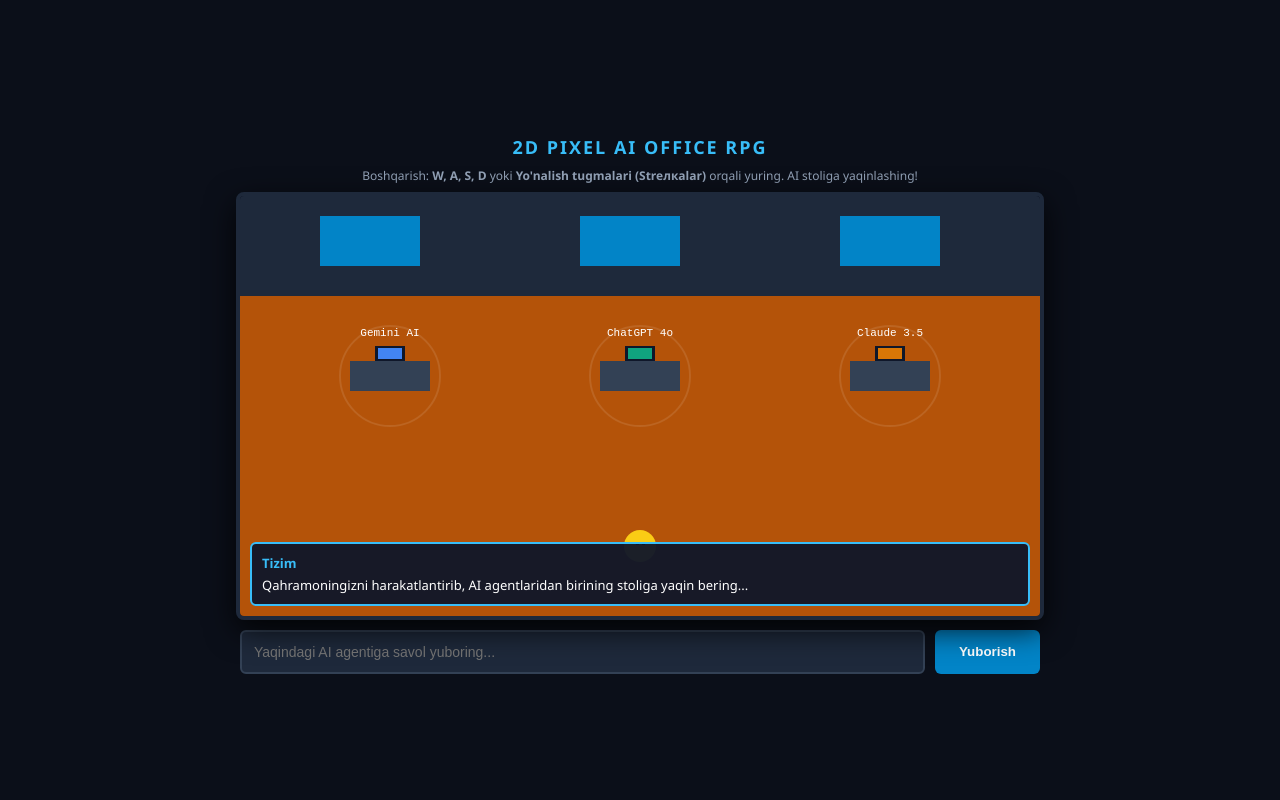
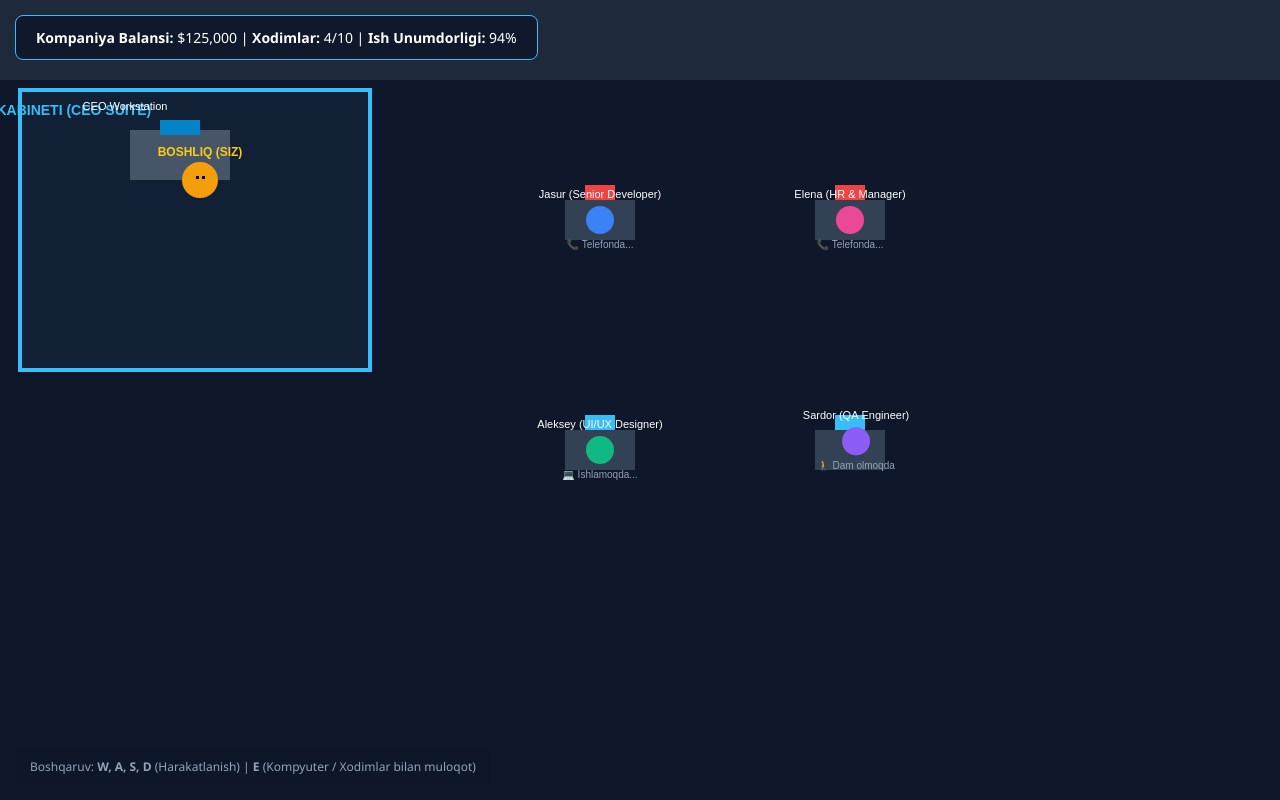
Before and after one commit to wolfproab777-cloud/agentai2d, a website: page index.html in a window 1280 px wide. Drawn offline with nearby package versions, Linux system fonts and the light colour scheme; no server answers.

Commit message:
Refactor index.html for CEO Simulator interface

```diff
--- a/index.html
+++ b/index.html
@@ -2,169 +2,225 @@
 <html lang="uz">
 <head>
     <meta charset="UTF-8">
-    <title>2D Pixel AI RPG Office</title>
-    <script src="/socket.io/socket.io.js"></script>
+    <meta name="viewport" content="width=device-width, initial-scale=1.0">
+    <title>My Pixel Virtual HQ - CEO Simulator</title>
     <style>
-        body { background: #0b0f19; color: #fff; font-family: 'Segoe UI', monospace; display: flex; flex-direction: column; align-items: center; justify-content: center; min-height: 100vh; margin: 0; }
-        h1 { margin: 8px 0; font-size: 18px; color: #38bdf8; text-transform: uppercase; letter-spacing: 2px; }
-        .controls-hint { font-size: 12px; color: #94a3b8; margin-bottom: 8px; }
-        #canvas-container { position: relative; border: 4px solid #1e293b; border-radius: 8px; box-shadow: 0 10px 30px rgba(0,0,0,0.8); }
-        canvas { background: #0f172a; image-rendering: pixelated; display: block; border-radius: 4px; }
-        #chat-interface { margin-top: 10px; width: 800px; display: flex; gap: 10px; }
-        input { flex: 1; padding: 12px; background: #1e293b; border: 2px solid #334155; border-radius: 6px; color: #fff; font-size: 14px; outline: none; }
-        input:focus { border-color: #38bdf8; }
-        button { padding: 12px 24px; background: #0284c7; color: #fff; font-weight: bold; border: none; border-radius: 6px; cursor: pointer; }
-        button:hover { background: #0369a1; }
-        #dialog-box { position: absolute; bottom: 10px; left: 10px; right: 10px; background: rgba(15, 23, 42, 0.95); border: 2px solid #38bdf8; border-radius: 6px; padding: 10px; font-size: 13px; max-height: 80px; overflow-y: auto; }
+        * { box-sizing: border-box; margin: 0; padding: 0; user-select: none; }
+        body, html { width: 100%; height: 100%; overflow: hidden; background: #090d16; font-family: 'Segoe UI', Tahoma, Geneva, Verdana, sans-serif; color: #fff; }
+
+        /* Canvas to'liq ekran */
+        canvas { display: block; image-rendering: pixelated; width: 100vw; height: 100vh; }
+
+        /* Boshliq Kompyuter OS Paneli (Virtual PC) */
+        #pc-overlay {
+            display: none; position: absolute; top: 5%; left: 5%; width: 90%; height: 90%;
+            background: #1e1e2e; border: 4px solid #3b4252; border-radius: 12px;
+            box-shadow: 0 0 40px rgba(0,0,0,0.9); z-index: 100; flex-direction: column;
+        }
+        .pc-header { background: #2e3440; padding: 10px 20px; display: flex; justify-content: space-between; align-items: center; border-bottom: 2px solid #4c566a; }
+        .pc-body { flex: 1; padding: 20px; display: grid; grid-template-columns: 1fr 2fr; gap: 20px; overflow-y: auto; }
+        .pc-card { background: #2e3440; border-radius: 8px; padding: 15px; border: 1px solid #4c566a; }
+        .close-btn { background: #bf616a; color: #fff; border: none; padding: 6px 14px; border-radius: 6px; cursor: pointer; font-weight: bold; }
+        .action-btn { background: #a3be8c; color: #2e3440; border: none; padding: 8px 12px; border-radius: 6px; cursor: pointer; font-weight: bold; margin-top: 10px; width: 100%; }
+
+        /* HUD Xabarlar va Boshqaruv */
+        #hud { position: absolute; top: 15px; left: 15px; background: rgba(15, 23, 42, 0.85); padding: 12px 20px; border-radius: 8px; border: 1px solid #38bdf8; font-size: 14px; pointer-events: none; }
+        #controls-hint { position: absolute; bottom: 15px; left: 15px; background: rgba(15, 23, 42, 0.85); padding: 10px 15px; border-radius: 8px; font-size: 12px; color: #94a3b8; }
     </style>
 </head>
 <body>
 
-<h1>2D Pixel AI Office RPG</h1>
-<div class="controls-hint">Boshqarish: <b>W, A, S, D</b> yoki <b>Yo'nalish tugmalari (Streлкаlar)</b> orqali yuring. AI stoliga yaqinlashing!</div>
+<div id="hud">
+    <b>Kompaniya Balansi:</b> $<span id="company-funds">125,000</span> |
+    <b>Xodimlar:</b> <span id="staff-count">4</span>/10 |
+    <b>Ish Unumdorligi:</b> <span id="productivity">94</span>%
+</div>
 
-<div id="canvas-container">
-    <canvas id="office" width="800" height="420"></canvas>
-    <div id="dialog-box">
-        <b id="agent-name" style="color:#38bdf8;">Tizim</b>
-        <p id="agent-text" style="margin: 4px 0 0 0;">Qahramoningizni harakatlantirib, AI agentlaridan birining stoliga yaqin bering...</p>
+<div id="controls-hint">
+    Boshqaruv: <b>W, A, S, D</b> (Harakatlanish) | <b>E</b> (Kompyuter / Xodimlar bilan muloqot)
+</div>
+
+<!-- CEO BOSHLIQ KOMPYUTERI INTERFEYSI -->
+<div id="pc-overlay">
+    <div class="pc-header">
+        <h3>💻 CEO Operating System v2.0 - Boss Workstation</h3>
+        <button class="close-btn" onclick="closePC()">X (Chiqish)</button>
+    </div>
+    <div class="pc-body">
+        <div class="pc-card">
+            <h4>Boshqaruv Paneli</h4>
+            <br>
+            <p>Loyiha Holati: <b>Aktiv (Dasturlash bosqichida)</b></p>
+            <p>Bugungi Tushum: <b>+$4,500</b></p>
+            <button class="action-btn" onclick="assignTask()">Yangi Loyiha Topshirish</button>
+            <button class="action-btn" style="background:#88c0d0;" onclick="payBonus()">Xodimlarga Bonus Berish</button>
+        </div>
+        <div class="pc-card">
+            <h4>Xodimlar va Hisobotlar</h4>
+            <div id="reports-list" style="margin-top: 10px; font-size: 13px; line-height: 1.8;">
+                • <b>Lead Dev (Jasur):</b> Frontend optimizatsiyasi yakunlandi (100%).<br>
+                • <b>Designer (Aleksey):</b> Yangi UI/UX maketlari tayyor.<br>
+                • <b>Manager (Elena):</b> Mijozlar bilan muzokaralar davom etmoqda.
+            </div>
+        </div>
     </div>
 </div>
 
-<div id="chat-interface">
-    <input type="text" id="userInput" placeholder="Yaqindagi AI agentiga savol yuboring...">
-    <button onclick="sendPrompt()">Yuborish</button>
-</div>
+<canvas id="gameCanvas"></canvas>
 
 <script>
-const socket = io();
-const canvas = document.getElementById('office');
+const canvas = document.getElementById('gameCanvas');
 const ctx = canvas.getContext('2d');
 
-let activeAgent = null;
+function resizeCanvas() {
+    canvas.width = window.innerWidth;
+    canvas.height = window.innerHeight;
+}
+resizeCanvas();
+window.addEventListener('resize', resizeCanvas);
 
-// Qahramon (Player) obyekti
-const player = {
-    x: 400,
-    y: 350,
-    size: 16,
-    speed: 4,
-    color: '#facc15'
+let nearPC = false;
+let funds = 125000;
+
+// CEO Boshliq Personaji
+const boss = {
+    x: 200, y: 180, size: 18, speed: 5, color: '#f59e0b', name: "BOSHLIQ (SIZ)"
 };
 
-const keys = {};
-
-// AI Agentlar stollari
-const agents = [
-    { id: 1, name: "Gemini AI", model: "gemini", color: "#4285F4", x: 150, y: 180, text: "Salom! Men Gemini-man. Meni yonimga kelib savol bering." },
-    { id: 2, name: "ChatGPT 4o", model: "chatgpt", color: "#10a37f", x: 400, y: 180, text: "Salom! Men ChatGPT-man. Kod yoki matnlar bo'yicha yordam beraman." },
-    { id: 3, name: "Claude 3.5", model: "claude", color: "#d97706", x: 650, y: 180, text: "Salom! Men Claude-man. Murakkab mantiqiy savollaringizni kutaman." }
+// Xodimlar va ularning Lavozimlari
+const employees = [
+    { name: "Jasur", role: "Senior Developer", x: 600, y: 220, deskX: 600, deskY: 220, state: "working", color: "#3b82f6", timer: 0 },
+    { name: "Elena", role: "HR & Manager", x: 850, y: 220, deskX: 850, deskY: 220, state: "calling", color: "#ec4899", timer: 0 },
+    { name: "Aleksey", role: "UI/UX Designer", x: 600, y: 450, deskX: 600, deskY: 450, state: "working", color: "#10b981", timer: 0 },
+    { name: "Sardor", role: "QA Engineer", x: 850, y: 450, deskX: 850, deskY: 450, state: "walking", color: "#8b5cf6", timer: 0 }
 ];
 
-window.addEventListener('keydown', e => keys[e.key] = true);
+const keys = {};
+window.addEventListener('keydown', e => {
+    keys[e.key] = true;
+    if ((e.key === 'e' || e.key === 'E') && nearPC) {
+        document.getElementById('pc-overlay').style.display = 'flex';
+    }
+});
 window.addEventListener('keyup', e => keys[e.key] = false);
 
-function updatePlayer() {
-    if ((keys['w'] || keys['W'] || keys['ArrowUp']) && player.y > 115) player.y -= player.speed;
-    if ((keys['s'] || keys['S'] || keys['ArrowDown']) && player.y < canvas.height - 20) player.y += player.speed;
-    if ((keys['a'] || keys['A'] || keys['ArrowLeft']) && player.x > 20) player.x -= player.speed;
-    if ((keys['d'] || keys['D'] || keys['ArrowRight']) && player.x < canvas.width - 20) player.x += player.speed;
+function closePC() {
+    document.getElementById('pc-overlay').style.display = 'none';
+}
 
-    // Eng yaqin agentni aniqlash
-    let found = null;
-    agents.forEach(a => {
-        const dist = Math.hypot(player.x - a.x, player.y - a.y);
-        if (dist < 70) {
-            found = a;
-        }
-    });
+function assignTask() {
+    funds += 2500;
+    document.getElementById('company-funds').innerText = funds.toLocaleString();
+    alert("Yangi topshiriq berildi! Kompaniya daromadi oshdi.");
+}
 
-    if (found !== activeAgent) {
-        activeAgent = found;
-        if (activeAgent) {
-            document.getElementById('agent-name').innerText = `${activeAgent.name} (${activeAgent.model.toUpperCase()})`;
-            document.getElementById('agent-text').innerText = activeAgent.text;
-        } else {
-            document.getElementById('agent-name').innerText = "Tizim";
-            document.getElementById('agent-text').innerText = "AI bilan muloqot qilish uchun uning stoliga yaqinlashing.";
-        }
+function payBonus() {
+    if(funds >= 5000) {
+        funds -= 5000;
+        document.getElementById('company-funds').innerText = funds.toLocaleString();
+        document.getElementById('productivity').innerText = "100";
+        alert("Xodimlarga bonus berildi! Ish unumdorligi maksimal darajaga yetdi.");
     }
 }
 
-function drawGame() {
+// Xodimlarning avtomatik harakati va mantigi
+function updateEmployees() {
+    employees.forEach(emp => {
+        emp.timer++;
+        if (emp.timer > 180) { // Har 3 soniyada holat o'zgarishi
+            emp.timer = 0;
+            const rand = Math.random();
+            if (rand < 0.5) emp.state = "working";
+            else if (rand < 0.8) emp.state = "calling";
+            else emp.state = "walking";
+        }
+
+        // Tasodifiy yurish
+        if (emp.state === "walking") {
+            emp.x += (Math.random() - 0.5) * 2;
+            emp.y += (Math.random() - 0.5) * 2;
+        } else {
+            // Stolga qaytish
+            emp.x += (emp.deskX - emp.x) * 0.1;
+            emp.y += (emp.deskY - emp.y) * 0.1;
+        }
+    });
+}
+
+function updateBoss() {
+    if (keys['w'] || keys['W'] || keys['ArrowUp']) boss.y -= boss.speed;
+    if (keys['s'] || keys['S'] || keys['ArrowDown']) boss.y += boss.speed;
+    if (keys['a'] || keys['A'] || keys['ArrowLeft']) boss.x -= boss.speed;
+    if (keys['d'] || keys['D'] || keys['ArrowRight']) boss.x += boss.speed;
+
+    // CEO Kabinetidagi Kompyuterga yaqinlikni tekshirish (X: 180, Y: 120)
+    const distToPC = Math.hypot(boss.x - 180, boss.y - 120);
+    nearPC = distToPC < 50;
+}
+
+function drawOffice() {
     ctx.clearRect(0, 0, canvas.width, canvas.height);
 
-    // Devor va Pol
-    ctx.fillStyle = '#1e293b'; ctx.fillRect(0, 0, canvas.width, 100);
-    ctx.fillStyle = '#b45309'; ctx.fillRect(0, 100, canvas.width, canvas.height - 100); // Yog'och pol
+    // 1. ZAMIN VA DEVORLAR
+    ctx.fillStyle = '#0f172a'; ctx.fillRect(0, 0, canvas.width, canvas.height); // Asosiy zamin
+    ctx.fillStyle = '#1e293b'; ctx.fillRect(0, 0, canvas.width, 80); // Devorlar
 
-    // Oynalar
-    [80, 340, 600].forEach(wx => {
-        ctx.fillStyle = '#0284c7'; ctx.fillRect(wx, 20, 100, 50);
+    // 2. BOSHLIQ KABINETI (CHEP TOMON)
+    ctx.strokeStyle = '#38bdf8'; ctx.lineWidth = 4;
+    ctx.strokeRect(20, 90, 350, 280); // Shisha kabinet devori
+    ctx.fillStyle = 'rgba(56, 189, 248, 0.05)';
+    ctx.fillRect(20, 90, 350, 280);
+
+    ctx.fillStyle = '#38bdf8'; ctx.font = 'bold 14px sans-serif';
+    ctx.fillText("BOSHLIQ KABINETI (CEO SUITE)", 40, 115);
+
+    // Boshliq Stoli va Kompyuteri
+    ctx.fillStyle = '#475569'; ctx.fillRect(130, 130, 100, 50); // Hashamatli Stol
+    ctx.fillStyle = '#0284c7'; ctx.fillRect(160, 120, 40, 15); // Monitor
+    ctx.fillStyle = nearPC ? '#facc15' : '#fff';
+    ctx.font = '11px sans-serif';
+    ctx.fillText(nearPC ? "[E] KOMPYUTERGA KIRISH" : "CEO Workstation", 125, 110);
+
+    // 3. UMUMIY OPEN-SPACE OFIS (O'NG TOMON)
+    // Xodimlar stollari va kompyuterlari
+    employees.forEach(emp => {
+        // Stol
+        ctx.fillStyle = '#334155'; ctx.fillRect(emp.deskX - 35, emp.deskY - 20, 70, 40);
+        // Monitor
+        ctx.fillStyle = emp.state === "calling" ? '#ef4444' : '#38bdf8';
+        ctx.fillRect(emp.deskX - 15, emp.deskY - 35, 30, 15);
+
+        // Xodimlarni chizish
+        ctx.fillStyle = emp.color;
+        ctx.beginPath(); ctx.arc(emp.x, emp.y, 14, 0, Math.PI * 2); ctx.fill();
+
+        // Xodim Ma'lumotlari
+        ctx.fillStyle = '#fff'; ctx.font = '11px sans-serif'; ctx.textAlign = 'center';
+        ctx.fillText(`${emp.name} (${emp.role})`, emp.x, emp.y - 22);
+
+        // Holat animatsiyasi (Telefonda / Kompyuterda)
+        ctx.fillStyle = '#94a3b8'; ctx.font = '10px sans-serif';
+        let statusText = emp.state === "working" ? "💻 Ishlamoqda..." : (emp.state === "calling" ? "📞 Telefonda..." : "🚶 Dam olmoqda");
+        ctx.fillText(statusText, emp.x, emp.y + 28);
     });
 
-    // AI Agentlar va ularning stollari
-    agents.forEach(a => {
-        // Zonalarni belgilash
-        ctx.strokeStyle = (activeAgent && activeAgent.id === a.id) ? '#38bdf8' : 'rgba(255,255,255,0.1)';
-        ctx.lineWidth = 2;
-        ctx.beginPath(); ctx.arc(a.x, a.y, 50, 0, Math.PI * 2); ctx.stroke();
+    // 4. BOSHLIQ PERSONAJI (PLAYER)
+    ctx.fillStyle = boss.color;
+    ctx.beginPath(); ctx.arc(boss.x, boss.y, boss.size, 0, Math.PI * 2); ctx.fill();
+    ctx.fillStyle = '#000'; ctx.fillRect(boss.x - 4, boss.y - 4, 3, 3); ctx.fillRect(boss.x + 2, boss.y - 4, 3, 3); // Ko'zlar
 
-        // Stol va Monitor
-        ctx.fillStyle = '#334155'; ctx.fillRect(a.x - 40, a.y - 15, 80, 30);
-        ctx.fillStyle = '#0f172a'; ctx.fillRect(a.x - 15, a.y - 30, 30, 15);
-        ctx.fillStyle = a.color; ctx.fillRect(a.x - 12, a.y - 28, 24, 11);
-
-        // Ismi
-        ctx.fillStyle = '#ffffff'; ctx.font = '11px monospace'; ctx.textAlign = 'center';
-        ctx.fillText(a.name, a.x, a.y - 40);
-    });
-
-    // Player (O'yinchi qahramoni)
-    ctx.fillStyle = player.color;
-    ctx.beginPath(); ctx.arc(player.x, player.y, player.size, 0, Math.PI * 2); ctx.fill();
-    ctx.fillStyle = '#000'; // Ko'zlar
-    ctx.fillRect(player.x - 4, player.y - 4, 3, 3);
-    ctx.fillRect(player.x + 2, player.y - 4, 3, 3);
+    ctx.fillStyle = '#facc15'; ctx.font = 'bold 12px sans-serif'; ctx.textAlign = 'center';
+    ctx.fillText(boss.name, boss.x, boss.y - 24);
 }
 
-function gameLoop() {
-    updatePlayer();
-    drawGame();
-    requestAnimationFrame(gameLoop);
+function loop() {
+    updateBoss();
+    updateEmployees();
+    drawOffice();
+    requestAnimationFrame(loop);
 }
 
-gameLoop();
-
-function sendPrompt() {
-    const input = document.getElementById('userInput');
-    if (!input.value) return;
-
-    if (!activeAgent) {
-        alert("Iltimos, avval biror AI agentining stoliga yaqinlashing!");
-        return;
-    }
-
-    document.getElementById('agent-text').innerText = "AI javob o'ylamoqda...";
-
-    socket.emit('ask_agent', {
-        agentId: activeAgent.id,
-        model: activeAgent.model,
-        prompt: input.value
-    });
-
-    input.value = '';
-}
-
-socket.on('agent_response', (data) => {
-    const agent = agents.find(a => a.id === data.agentId);
-    if (agent) {
-        agent.text = data.text;
-        if (activeAgent && activeAgent.id === data.agentId) {
-            document.getElementById('agent-text').innerText = data.text;
-        }
-    }
-});
+loop();
 </script>
 </body>
 </html>
```
